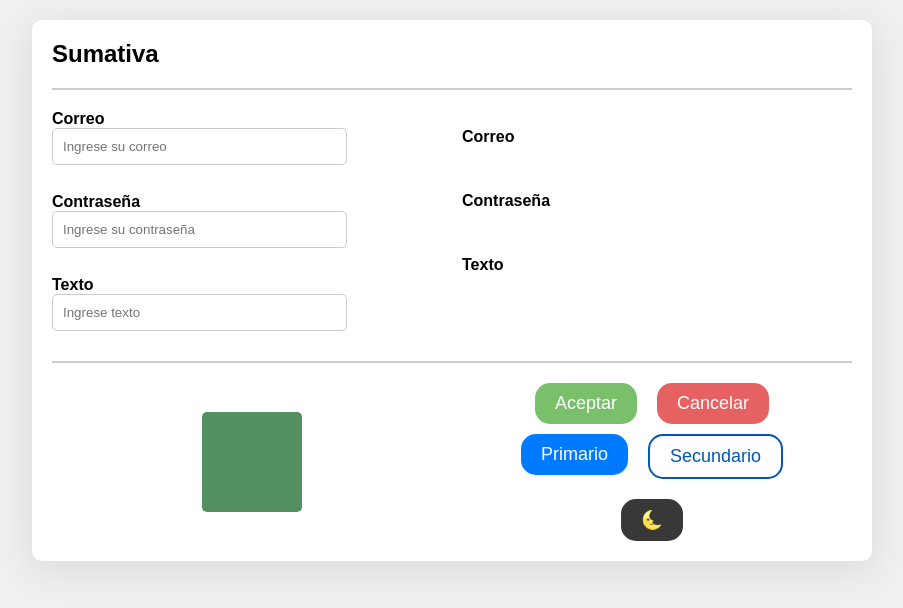
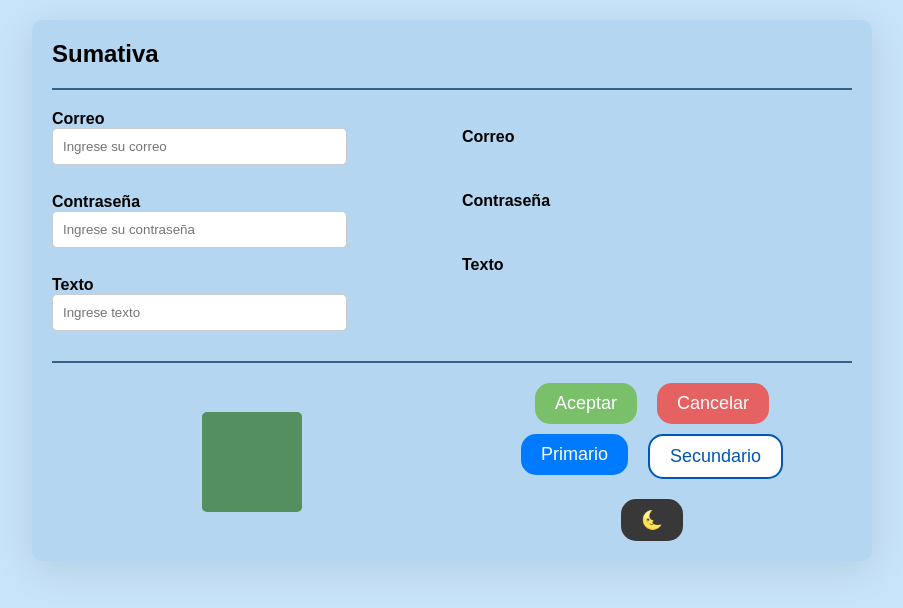
Before and after one commit to ricardoo-gif7/sumativarups1, an Angular app: page / in a window 1280 px wide. Shown: the top 608 px of the page, without its empty margins (188-1091 px from the left). Built offline with nearby package versions, Linux system fonts and the light colour scheme.

Commit message:
first commit

```diff
--- a/src/app/Components/sumativa-view/sumativa-view.component.css
+++ b/src/app/Components/sumativa-view/sumativa-view.component.css
@@ -1,5 +1,5 @@
 .card {
-    background-color: #ffffff; /* Color de fondo de la tarjeta */
+    background-color: #b4d6f0; /* Color de fondo de la tarjeta */
     border-radius: 10px; /* Bordes redondeados */
     box-shadow: 0 8px 40px rgba(0, 0, 0, 0.1); /* Sombra sutil */
     padding: 20px;
@@ -14,7 +14,7 @@
 }
 
 .divider {
-    border: 1px solid #ccc; /* Línea divisoria */
+    border: 1px solid #34608a; /* Línea divisoria */
     margin: 20px 0; /* Espaciado superior e inferior */
 }
 
--- a/src/styles.css
+++ b/src/styles.css
@@ -41,7 +41,7 @@ body.dark-mode .triangle {
 
 body.dark-mode h1,
 body.dark-mode p {
-  color: #fff; /* Asegúrate de que los textos se vean bien en modo oscuro */
+  color: #ffffff; /* Asegúrate de que los textos se vean bien en modo oscuro */
 }
 body.dark-mode .card {
   background-color: #1e1e1e; /* Color de fondo para el contenedor "card" */
@@ -78,7 +78,7 @@ h2 {
 body {
   font-family: 'Playfair Display', sans-serif; /* Cambia a la fuente Montserrat */
   margin: 0;
-  background-color: #f0f0f0;
+  background-color: #c8e4fa;
   padding: 0;
   transition: background-color 0.3s, color 0.3s; /* Transiciones suaves */
 }
```
